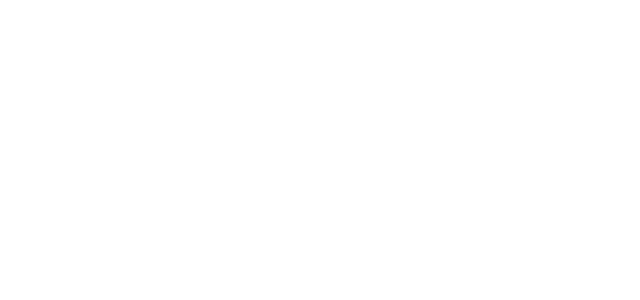
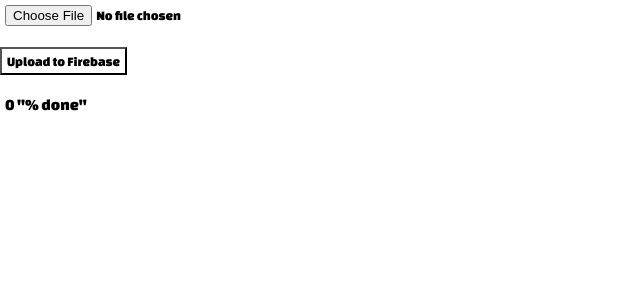
Before and after one commit to eraydura/Todo-in-ReactJS, a React (Create React App) app: page /todoimage in a window 1280 px wide. Before the commit this address had no page. Shown: the top 300 px of the page, without its empty margins (0-640 px from the left). Built offline with nearby package versions, Linux system fonts and the light colour scheme.

Commit message:
Add files via upload

```diff
--- a/package.json
+++ b/package.json
@@ -15,6 +15,7 @@
     "react-dom": "^18.2.0",
     "react-router-dom": "^6.8.0",
     "react-scripts": "5.0.1",
+    "reactjs-popup": "^2.0.5",
     "uid": "^2.0.1",
     "web-vitals": "^2.1.4"
   },
--- a/src/App.js
+++ b/src/App.js
@@ -1,5 +1,6 @@
 import "./App.css";
 import Todo from "./components/Todo";
+import TodoImage from "./components/Todoimage";
 import { BrowserRouter as Router, Routes, Route } from "react-router-dom";
 import Login from "./components/Login";
 
@@ -10,6 +11,7 @@
         <Routes>
           <Route path="/" element={<Login />} />
           <Route path="/todo" element={<Todo />} />
+          <Route path="/todoimage" element={<TodoImage />} />
         </Routes>
       </Router>
     </div>
--- a/src/components/Login.js
+++ b/src/components/Login.js
@@ -7,9 +7,8 @@
 import { auth } from "../firebase.js";
 import { useNavigate } from "react-router-dom";
 import "./todo.css";
-import TodoSVG from '../assets/todo-svg.svg'
 
-export default function Welcome() {
+export default function Login() {
   const [email, setEmail] = useState("");
   const [password, setPassword] = useState("");
   const [isRegistering, setIsRegistering] = useState(false);
@@ -68,7 +67,7 @@
   };
 
   return (
-    <div className="welcome">
+    <div className="login">
       <h1>Todo-List</h1>
       <div className="login-register-container">
         {isRegistering ? (
--- a/src/components/Todo.js
+++ b/src/components/Todo.js
@@ -1,10 +1,12 @@
 import React, { useEffect, useState,useRef }  from "react";
 import { signOut, onAuthStateChanged } from "firebase/auth";
-import { auth, db } from "../firebase.js";
+import { auth, db, storage } from "../firebase.js";
 import { useNavigate } from "react-router-dom";
 import { uid } from "uid";
 import { set, ref, onValue, remove, update } from "firebase/database";
 import "./login.css";
+import Popup from 'reactjs-popup';
+import 'reactjs-popup/dist/index.css';
 import AddIcon from "@mui/icons-material/Add";
 import EditIcon from "@mui/icons-material/Edit";
 import DeleteIcon from "@mui/icons-material/Delete";
@@ -12,7 +14,7 @@
 import CheckIcon from '@mui/icons-material/Check';
 import DoDisturbIcon from '@mui/icons-material/DoDisturb';
 
-export default function Homepage() {
+export default function Todo() {
   const [todo, setTodo] = useState("");
   const [filter, setFilter] = useState("All");
   const [tag, setTag] = useState("Unchecked");
@@ -24,7 +26,6 @@
   const [found, setFound] = useState(false);
   const navigate = useNavigate();
   const [checked, setChecked] = React.useState("All");
-
 
   useEffect(() => {
     auth.onAuthStateChanged((user) => {
@@ -155,6 +156,7 @@
   const handleDelete = (uid) => {
     remove(ref(db, `/${auth.currentUser.uid}/${uid}`));
   };
+
   const handleInput = (e) => {
     const keyword = e.target.value;
     if (keyword !== '') {
@@ -166,7 +168,7 @@
     setName(keyword);
   };
   return (
-    <div className="homepage">
+    <div className="todos">
       <input
         className="add-edit-input"
         type="text"
@@ -206,7 +208,19 @@
       { todos.length > 0 && name!='' ? (foundTodos.map((todo) => (
 
         <div className="todo" >
-          <h1 style={{textDecoration: todo.tag=="Checked" ? "line-through" : "none" }}>{todo.todo}</h1>
+        <img src={'https://firebasestorage.googleapis.com/v0/b/todo-b8e25.appspot.com/o/files%2F'+todo.uidd+'.png?alt=media'} width="100" height="50"
+         onError={(e) =>
+             (e.target.onerror = null)(
+               (e.target.src =
+                  "https://img.freepik.com/free-vector/red-prohibited-sign-no-icon-warning-stop-symbol-safety-danger-isolated-vector-illustration_56104-912.jpg?w=1480&t=st=1675002635~exp=1675003235~hmac=7fe71b4622737f79b66603be169dbf836cb54bbd1dbec406a926e7b38753ac46")
+               )
+            }
+         />
+         <h1 style={{textDecoration: todo.tag=="Checked" ? "line-through" : "none" }}>{todo.todo}</h1>
+         <Popup trigger={<button className="upload">Upload Image</button>} position="right center">
+             <iframe src={'/todoimage?todo:'+todo.uidd+''} scrolling="no" frameBorder="0" />
+          </Popup>
+
           <EditIcon
             fontSize="large"
             onClick={() => handleUpdate(todo)}
@@ -230,7 +244,19 @@
           ))
         ) : (todos.map((todo) => (
         <div className="todo" >
+        <img src={'https://firebasestorage.googleapis.com/v0/b/todo-b8e25.appspot.com/o/files%2F'+todo.uidd+'.png?alt=media'} width="100" height="50"
+           onError={(e) =>
+             (e.target.onerror = null)(
+                (e.target.src =
+                  "https://img.freepik.com/free-vector/red-prohibited-sign-no-icon-warning-stop-symbol-safety-danger-isolated-vector-illustration_56104-912.jpg?w=1480&t=st=1675002635~exp=1675003235~hmac=7fe71b4622737f79b66603be169dbf836cb54bbd1dbec406a926e7b38753ac46")
+                  )
+              }
+          />
           <h1 style={{textDecoration: todo.tag=="Checked" ? "line-through" : "none" }}>{todo.todo}</h1>
+
+          <Popup trigger={<button className="upload">Upload Image</button>} position="right center">
+              <iframe src={'/todoimage?todo:'+todo.uidd+''} scrolling="no" frameBorder="0" />
+          </Popup>
           <EditIcon
             fontSize="large"
             onClick={() => handleUpdate(todo)}
--- /dev/null
+++ b/src/components/Todoimage.js
@@ -0,0 +1,51 @@
+import { useState } from "react";
+import { storage } from "../firebase.js";
+import { ref, uploadBytesResumable, getDownloadURL } from "firebase/storage";
+import "./todoimage.css";
+
+function TodoImage() {
+    const [file, setFile] = useState("");
+    const [percent, setPercent] = useState(0);
+
+    function handleChange(event) {
+        setFile(event.target.files[0]);
+    }
+
+    const handleUpload = () => {
+        if (!file) {
+            alert("Please upload an image first!");
+        }
+        const uid= window.location.href.split("?")[1].split(":")[1]
+        const storageRef = ref(storage, `/files/${uid}.png`);
+        const uploadTask = uploadBytesResumable(storageRef, file);
+
+        uploadTask.on(
+            "state_changed",
+            (snapshot) => {
+                const percent = Math.round(
+                    (snapshot.bytesTransferred / snapshot.totalBytes) * 100
+                );
+
+                // update progress
+                setPercent(percent);
+            },
+            (err) => console.log(err),
+            () => {
+                // download url
+                getDownloadURL(uploadTask.snapshot.ref).then((url) => {
+                    console.log(url);
+                });
+            }
+        );
+    };
+
+    return (
+        <div>
+            <input className="imageinput" type="file" onChange={handleChange} accept="/image/*" />
+            <p><button className="imageinput" onClick={handleUpload}>Upload to Firebase</button></p>
+            <p className="imageinput">{percent} "% done"</p>
+        </div>
+    );
+}
+
+export default TodoImage;
--- a/src/components/login.css
+++ b/src/components/login.css
@@ -1,6 +1,6 @@
 @import url("https://fonts.googleapis.com/css2?family=Changa+One&display=swap");
 
-.welcome {
+.login {
   background-color: black;
   height: 100vh;
   width: 100vw;
@@ -8,7 +8,7 @@
   overflow: hidden;
 }
 
-.welcome > h1 {
+.login > h1 {
   font-family: "Changa One";
   font-weight: normal;
   font-size: 144px;
@@ -60,10 +60,3 @@
   background: none;
   margin-top: 10px;
 }
-
-.todo-svg {
-  position: absolute;
-  bottom: 100px;
-  right: 300px;
-  transform: scale(1.3);
-}
--- a/src/components/todo.css
+++ b/src/components/todo.css
@@ -1,4 +1,5 @@
-.homepage {
+@import url("https://fonts.googleapis.com/css2?family=Changa+One&display=swap");
+.todos {
   height: 100vh;
   weight: 100vw;
   background-color: black;
@@ -7,6 +8,7 @@
   justify-content: center;
   flex-direction: column;
   position: relative;
+  font-family: "Changa One";
 }
 
 .add-edit-input {
@@ -17,6 +19,7 @@
   height: 30px;
   font-size: 25px;
   padding: 5px 20px;
+  font-family: "Changa One";
 }
 
 .checkbox{
@@ -31,6 +34,7 @@
   height: 30px;
   font-size: 25px;
   padding: 5px 20px;
+    font-family: "Changa One";
 }
 
 .add-confirm-icon {
@@ -54,6 +58,7 @@
   width: 500px;
   background-color: rgb(211, 211, 211);
   padding: 5px 10px;
+    font-family: "Changa One";
 }
 
 .edit-button,
@@ -71,7 +76,13 @@
   padding: 20px;
   color: white;
 }
+.upload{
+   padding: 20px;
+  background-color: white;
+  color: black;
+    font-family: "Changa One";
 
+}
 .noresult{
   color: white;
 }
--- /dev/null
+++ b/src/components/todoimage.css
@@ -0,0 +1,8 @@
+@import url("https://fonts.googleapis.com/css2?family=Changa+One&display=swap");
+
+.imageinput {
+   padding: 5px;
+  background-color: white;
+  color: black;
+    font-family: "Changa One";
+}
--- a/src/firebase.js
+++ b/src/firebase.js
@@ -1,6 +1,7 @@
 // Import the functions you need from the SDKs you need
 import { initializeApp } from "firebase/app";
 import { getDatabase } from "firebase/database";
+import { getStorage } from "firebase/storage";
 import { getAuth } from "firebase/auth";
 // TODO: Add SDKs for Firebase products that you want to use
 // https://firebase.google.com/docs/web/setup#available-libraries
@@ -22,3 +23,4 @@
 const app = initializeApp(firebaseConfig);
 export const db = getDatabase(app);
 export const auth = getAuth();
+export const storage = getStorage(app);
```
Also changed, not shown: 2 other files (tests, documents, lock files or other folders).
